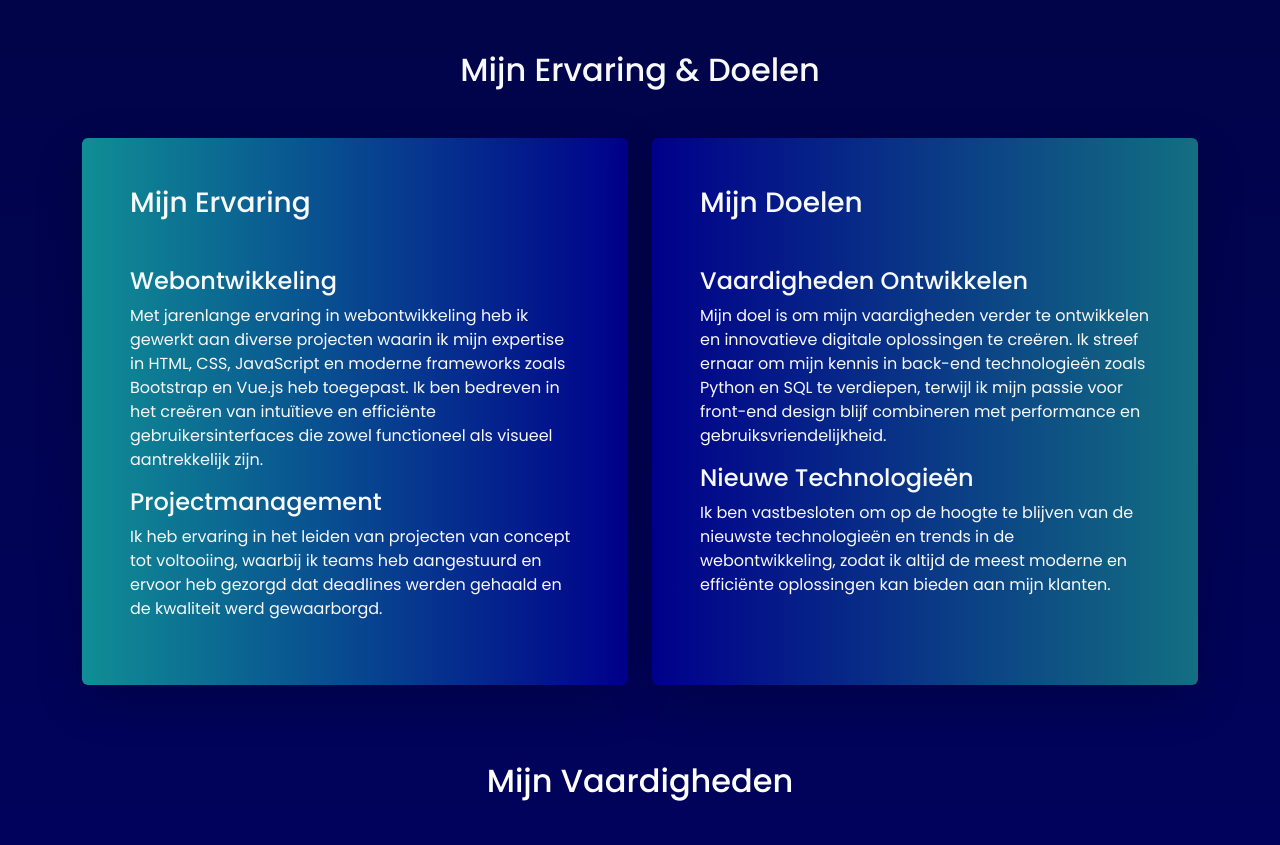
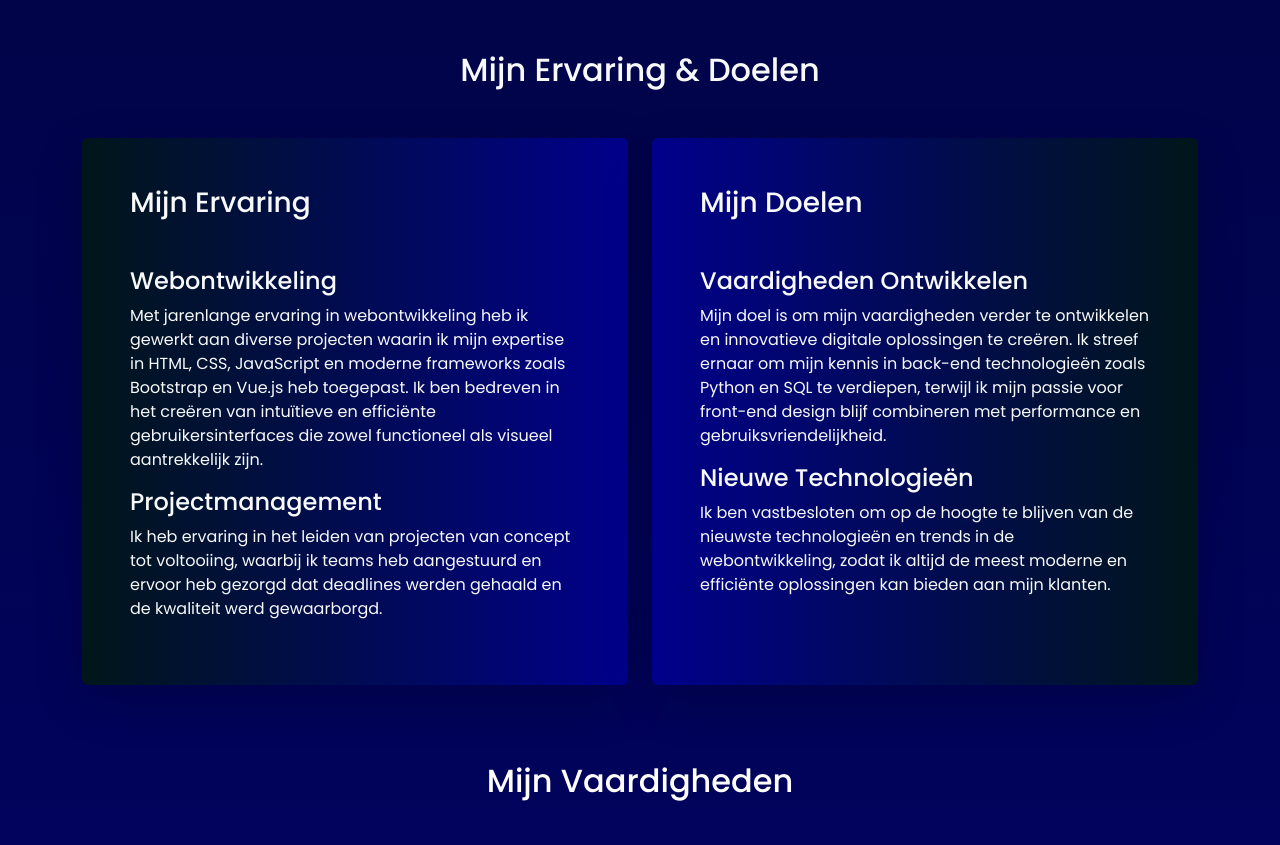
Before and after one commit to breugeldaan06/portfolio-daan.github.io, a plain HTML site: page index.html in a window 1280 px wide. Shown: the part 1380-2225 px from the top of the page. Drawn offline with nearby package versions, Linux system fonts and the light colour scheme.

Commit message:
kleuren aangepast

```diff
--- a/index.html
+++ b/index.html
@@ -61,7 +61,7 @@
             <h2 class="text-center mb-5">Mijn Ervaring & Doelen</h2>
             <div class="row align-items-stretch">
                 <div class="col-md-6 mb-4 d-flex" data-aos="fade-right">
-                    <div id="ervaring" class="p-5 bg-dark rounded shadow-lg w-100 h-100 d-flex flex-column" style="background: linear-gradient(to right, #02dee691, #00008b);">
+                    <div id="ervaring" class="p-5 bg-dark rounded shadow-lg w-100 h-100 d-flex flex-column" style="background: linear-gradient(to right, #00161a, #00008b);">
                         <h3 class="mb-5">Mijn Ervaring</h3>
                         <h4 class="mb-2">Webontwikkeling</h4>
                         <p>Met jarenlange ervaring in webontwikkeling heb ik gewerkt aan diverse projecten waarin ik mijn expertise in HTML, CSS, JavaScript en moderne frameworks zoals Bootstrap en Vue.js heb toegepast. Ik ben bedreven in het creëren van intuïtieve en efficiënte gebruikersinterfaces die zowel functioneel als visueel aantrekkelijk zijn.</p>
@@ -70,7 +70,7 @@
                     </div>
                 </div>
                     <div id="doel" class="col-md-6 mb-4 d-flex" data-aos="fade-left">
-                        <div class="p-5 bg-dark rounded shadow-lg w-100 h-100 d-flex flex-column" style="background: linear-gradient(to left, #02c4e677, #00008b);">
+                        <div class="p-5 bg-dark rounded shadow-lg w-100 h-100 d-flex flex-column" style="background: linear-gradient(to left, #00161a, #00008b);">
                             <h3 class="mb-5">Mijn Doelen</h3>
                             <h4 class="mb-2">Vaardigheden Ontwikkelen</h4>
                             <p>Mijn doel is om mijn vaardigheden verder te ontwikkelen en innovatieve digitale oplossingen te creëren. Ik streef ernaar om mijn kennis in back-end technologieën zoals Python en SQL te verdiepen, terwijl ik mijn passie voor front-end design blijf combineren met performance en gebruiksvriendelijkheid.</p>
```
